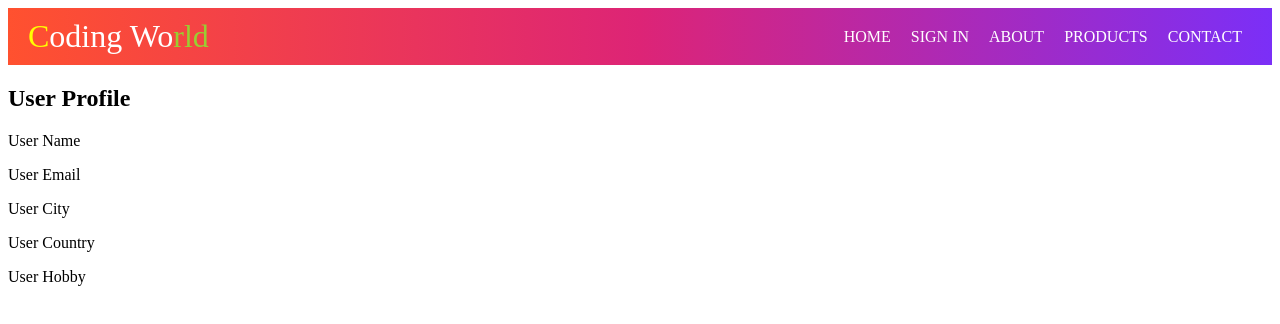
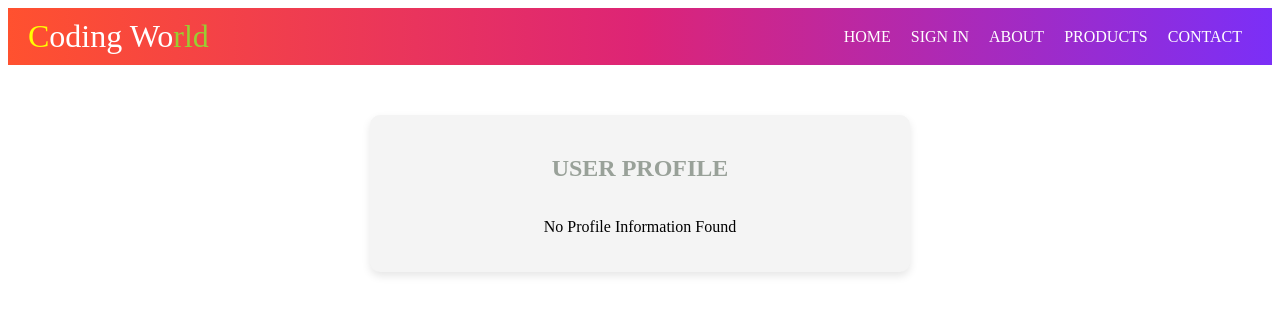
Before and after one commit to Sujan-Kumar/React-Routing-Project-01, a React (Vite) app in the folder my-routing-project/: page /Profile in a window 1280 px wide. Shown: the top 324 px of the page. Built offline with nearby package versions, Linux system fonts and the light colour scheme.

Commit message:
Profile Page Design-Basic

```diff
--- a/my-routing-project/src/index.css
+++ b/my-routing-project/src/index.css
@@ -85,6 +85,68 @@
     Sign-In CSS End
    ==========================*/
 
+
+
+
+/* ===========================
+    Profile Page CSS Start
+   ===========================*/
+
+   .profile-wrapper{
+        display: flex;
+        align-items: center;
+        justify-content: center;
+        height: 100vh;
+   }
+    .profile-container{
+        display: flex;
+        flex-direction: column;
+        align-items: center;
+        background-color: #f4f4f4;
+        padding:20px;
+        border-radius: 10px;
+        box-shadow:  0px 4px 8px rgba(0, 0, 0, 0.1);
+        max-width: 500px;
+        margin:50px auto;
+        text-align: center;
+    }
+    .profile-container h2{
+        text-transform: uppercase;
+        color:#99a199;
+        margin-bottom: 20px;
+    }
+    .profile-info{
+        width:100%;
+    }
+    .profile-info p{
+        margin:10px 0;
+        font-size:1.1rem;
+        color:#333;
+    }
+    .profile-label{
+        font-weight: bold;
+        color:#4caf50;
+    }
+/* ===========================
+     Profile Page CSS End
+   ===========================*/
+
+
+/*=============================
+    Responsive CSS Codes Start
+  =============================*/
+@media (max-width:600px){
+    .profile-container{
+        padding: 10px;
+    }
+    .profile-container h2{
+        font-size: 1.5em;
+    }
+    .profile-info{
+        font-size: 1em;;
+    }
+}
+
 @media(max-width:768px){
     .navbar{
         display: block;
@@ -100,3 +162,6 @@
         margin:5px auto;
     }
 }
+/*=============================
+    Responsive CSS Codes End
+  =============================*/
--- a/my-routing-project/src/pages/Profile.jsx
+++ b/my-routing-project/src/pages/Profile.jsx
@@ -1,14 +1,33 @@
 import React from 'react'
+import { useLocation } from 'react-router-dom'
 
 const Profile = () => {
+  const {state} = useLocation();
+
   return (
-    <div>
+    <div className='profile-container'>
         <h2>User Profile</h2>
-        <p> User Name</p>
-        <p> User Email </p>
-        <p> User City</p>
-        <p> User Country</p>
-        <p> User Hobby</p>
+
+        {
+          state?
+          <>
+            <div className="profile-info">
+              <p>
+                <span className='profile-label'>Name: </span>{state.name}
+              </p>
+              <p>
+                <span className='profile-label'>Email: </span>{state.email}
+              </p>
+              <p>
+                <span className='profile-label'>City: </span>{state.city}
+              </p>
+              <p>
+                <span className='profile-label'>Country: </span>{state.country}
+              </p>
+           </div>
+          </>: <p>No Profile Information Found</p>
+        }
+
     </div>
   )
 }
--- a/my-routing-project/src/pages/SignIn.jsx
+++ b/my-routing-project/src/pages/SignIn.jsx
@@ -18,7 +18,13 @@ const SignIn = () => {
     const handleSubmit = (event)=>{
             event.preventDefault();
            if(email === "sujanishurdi@gmail.com" && password ==='423291'){
-                navigate("/Profile");
+                const user ={
+                        name: 'Sujan Kumar Dash',
+                        email: 'sujanishurdi@gmail.com',
+                        city: 'Rajshahi',
+                        country: 'Bangladesh'
+                }
+                navigate("/Profile", {state:user});
            }else{
             navigate("/");
            }
```
Also changed, not shown: 1 other file (tests, documents, lock files or other folders).
